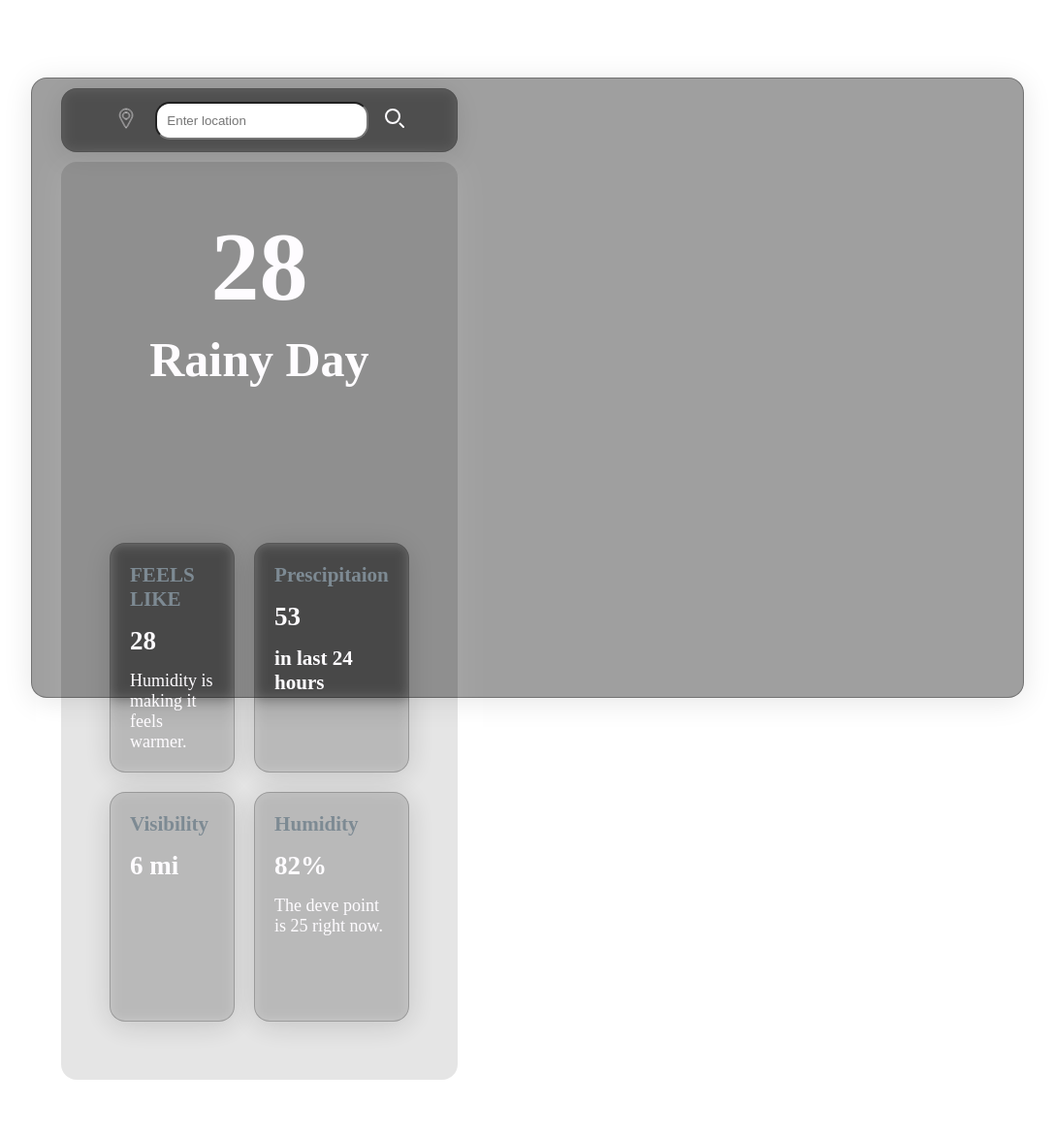
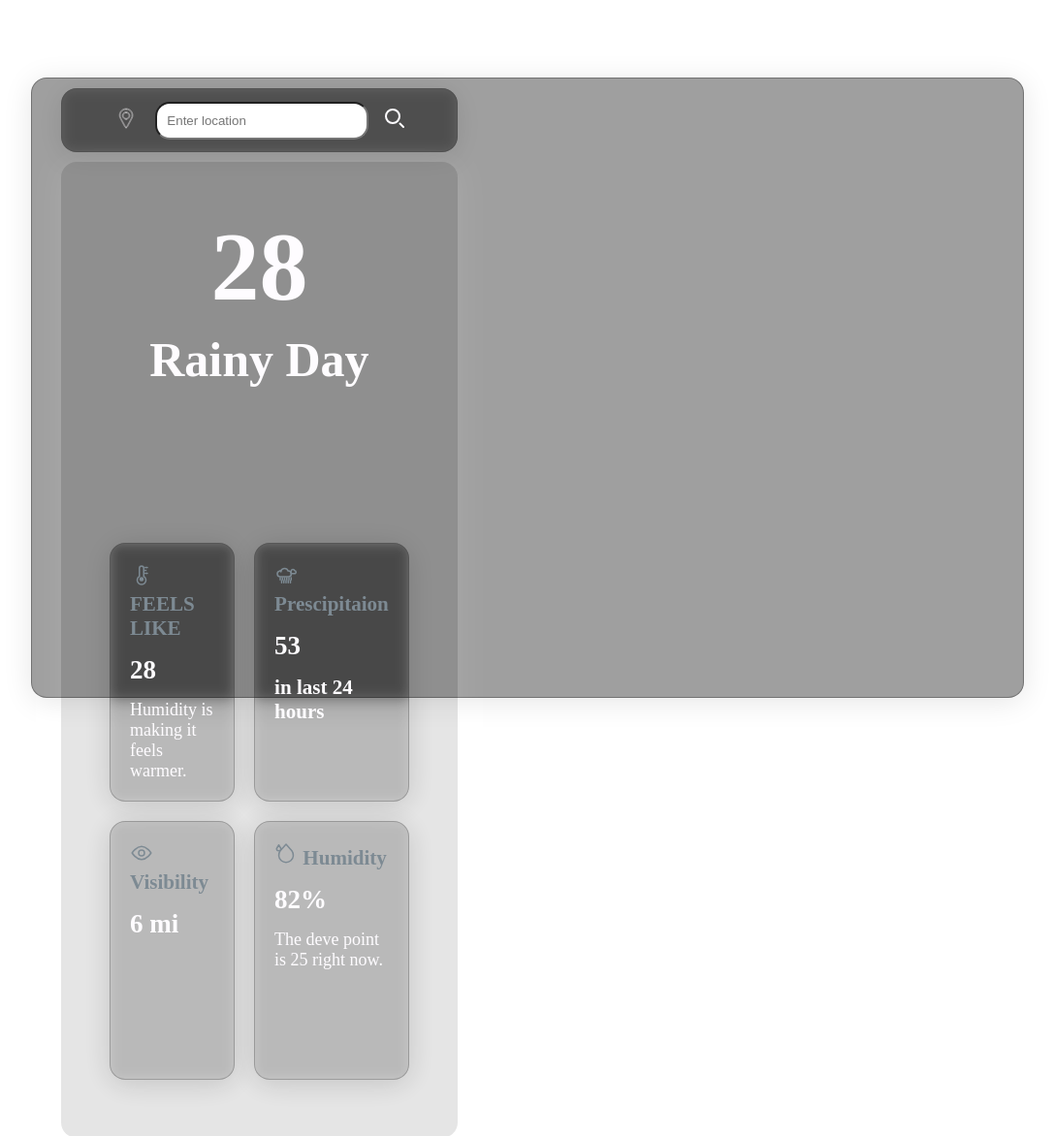
Before and after one commit to UsaidP/weather, a plain HTML site: page index.html in a window 1280 px wide. Shown: the whole page at 97% size, without its empty margins (96-1183 px from the left). Before the commit the page ends 1114 px from the top, so only its background shows below. Drawn offline with Linux system fonts and the light colour scheme.

Commit message:
fix: update API access key in weather data fetch function

```diff
--- a/index.html
+++ b/index.html
@@ -15,8 +15,7 @@
                 <div class="search-location">
                     <div class="location-icon">
                         <svg class="w-6 h-6 text-gray-100 dark:text-white" aria-hidden="true"
-                            xmlns="http://www.w3.org/2000/svg" width="40" height="40" fill="none"
-                            viewBox="0 0 200 200">
+                            xmlns="http://www.w3.org/2000/svg" width="40" height="40" fill="none" viewBox="0 0 200 200">
                             <path stroke="currentColor" stroke-linecap="round" stroke-width="2"
                                 d="M100.232 149.198c-2.8 0-5.4-1.8-7.2-5.2-22.2-41-22.4-41.4-22.4-41.6-3.2-5.1-4.9-11.3-4.9-17.6 0-19.1 15.5-34.6 34.6-34.6s34.6 15.5 34.6 34.6c0 6.5-1.8 12.8-5.2 18.2 0 0-1.2 2.4-22.2 41-1.9 3.4-4.4 5.2-7.3 5.2zm.1-95c-16.9 0-30.6 13.7-30.6 30.6 0 5.6 1.5 11.1 4.5 15.9.6 1.3 16.4 30.4 22.4 41.5 2.1 3.9 5.2 3.9 7.4 0 7.5-13.8 21.7-40.1 22.2-41 3.1-5 4.7-10.6 4.7-16.3-.1-17-13.8-30.7-30.6-30.7z" />
                             <path stroke="currentColor" stroke-linecap="round" stroke-width="2"
@@ -26,8 +25,7 @@
                     <div class="search"><input type="text" placeholder="Enter location" id="search"></div>
                     <div class="location-icon">
                         <svg id="submit" class="w-6 h-6 text-gray-800 dark:text-white" aria-hidden="true"
-                            xmlns="http://www.w3.org/2000/svg" width="24" height="24" fill="none"
-                            viewBox="0 0 24 24">
+                            xmlns="http://www.w3.org/2000/svg" width="24" height="24" fill="none" viewBox="0 0 24 24">
                             <path stroke="currentColor" stroke-linecap="round" stroke-width="2"
                                 d="m21 21-3.5-3.5M17 10a7 7 0 1 1-14 0 7 7 0 0 1 14 0Z" />
                         </svg>
@@ -41,21 +39,61 @@
                     </div>
                     <div class="other-info">
                         <div class="feels item">
-                            <h3 id="" class="heading">FEELS LIKE</h3>
+                            <h3 id="" class="heading"><svg viewBox="0 0 512 512" xmlns="http://www.w3.org/2000/svg"
+                                    fill="currentColor" width="24" height="24">
+                                    <path
+                                        d="M320 96a16 16 0 0 1 16-16h48a16 16 0 0 1 0 32h-48a16 16 0 0 1-16-16zm0 64a16 16 0 0 1 16-16h16a16 16 0 0 1 0 32h-16a16 16 0 0 1-16-16zm0 64a16 16 0 0 1 16-16h48a16 16 0 0 1 0 32h-48a16 16 0 0 1-16-16zm-64-176a64 64 0 0 1 64 64v169.9a112 112 0 1 1-128 0V112a64 64 0 0 1 64-64zm0 32a32 32 0 0 0-32 32v187.7l-8.1 5.6a80 80 0 1 0 80.2 0l-8.1-5.6V112a32 32 0 0 0-32-32zm0 224a48 48 0 1 1-48 48 48 48 0 0 1 48-48z" />
+                                </svg>
+                                FEELS LIKE</h3>
                             <h1 id="feels">28</h1>
                             <p>Humidity is making it feels warmer. </p>
                         </div>
                         <div class="prescipitaion item">
-                            <h3 class="heading">Prescipitaion</h3>
+                            <h3 class="heading"><svg viewBox="0 0 512 512" xmlns="http://www.w3.org/2000/svg"
+                                    fill="none" stroke="currentColor" stroke-width="32" stroke-linecap="round"
+                                    stroke-linejoin="round" width="24" height="24">
+                                    <!-- Big cloud -->
+                                    <path
+                                        d="M144 192a80 80 0 0 1 156-20 64 64 0 0 1 12 128H128a64 64 0 0 1-16-126 80 80 0 0 1 32-14z" />
+                                    <!-- Small cloud -->
+                                    <path d="M368 176a40 40 0 0 1 78-10 32 32 0 0 1-6 64h-56a32 32 0 0 1-16-54z" />
+                                    <!-- Rain drops (lines) -->
+                                    <line x1="128" y1="320" x2="128" y2="368" />
+                                    <line x1="176" y1="320" x2="176" y2="368" />
+                                    <line x1="224" y1="320" x2="224" y2="368" />
+                                    <line x1="272" y1="320" x2="272" y2="368" />
+                                    <line x1="320" y1="320" x2="320" y2="368" />
+                                    <line x1="368" y1="320" x2="368" y2="368" />
+                                    <line x1="160" y1="384" x2="160" y2="432" />
+                                    <line x1="208" y1="384" x2="208" y2="432" />
+                                    <line x1="256" y1="384" x2="256" y2="432" />
+                                    <line x1="304" y1="384" x2="304" y2="432" />
+                                    <line x1="352" y1="384" x2="352" y2="432" />
+                                </svg>
+                                Prescipitaion</h3>
                             <h1 id="prescipitaion">53</h1>
                             <h3>in last 24 hours</h3>
                         </div>
                         <div class="visibility item">
-                            <h3 class="heading">Visibility</h3>
+                            <h3 class="heading"><svg viewBox="0 0 512 512" xmlns="http://www.w3.org/2000/svg"
+                                    fill="none" stroke="currentColor" stroke-width="32" width="24" height="24">
+                                    <path
+                                        d="M256 112C136 112 48 256 48 256s88 144 208 144 208-144 208-144-88-144-208-144z" />
+                                    <circle cx="256" cy="256" r="64" />
+                                </svg>
+                                Visibility</h3>
                             <h1 id="visibility"> 6 mi</h1>
                         </div>
                         <div class="humidity item">
-                            <h3 class="heading">Humidity</h3>
+                            <h3 class="heading"><svg viewBox="0 0 512 512" xmlns="http://www.w3.org/2000/svg"
+                                    fill="none" stroke="currentColor" stroke-width="32" stroke-linecap="round"
+                                    stroke-linejoin="round"width="24" height="24">
+                                    <!-- Big drop outline -->
+                                    <path d="M256 64L128 208a160 160 0 1 0 256 0L256 64z" />
+                                    <!-- Small drop (left) -->
+                                    <path d="M96 80L48 160a48 48 0 1 0 96 0L96 80z" />
+                                </svg>
+                                Humidity</h3>
                             <h1 id="humidity">82%</h1>
                             <p>The deve point is 25 right now. </p>
                         </div>
--- a/index.js
+++ b/index.js
@@ -8,7 +8,7 @@ const visibility = document.getElementById("visibility");
 const humidity = document.getElementById("humidity");
 
 async function fetchWeatherData(city) {
-  const API_URL = `https://api.weatherstack.com/current?access_key=b64d0e900c75c6deb97729e5fb8152a7&query=${
+  const API_URL = `https://api.weatherstack.com/current?access_key=ab64d0e900c75c6deb97729e5fb8152a7&query=${
     encodeURIComponent(city) ? encodeURIComponent(city) : "Mumbai"
   }`;
   const options = {
```
